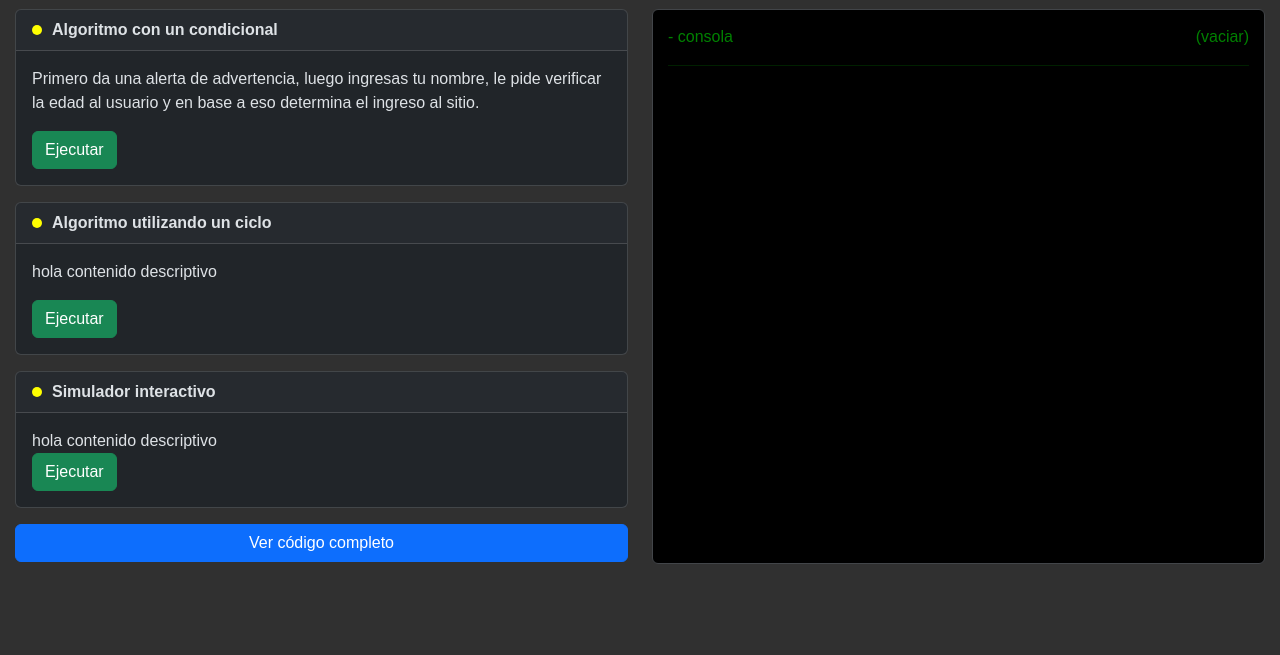
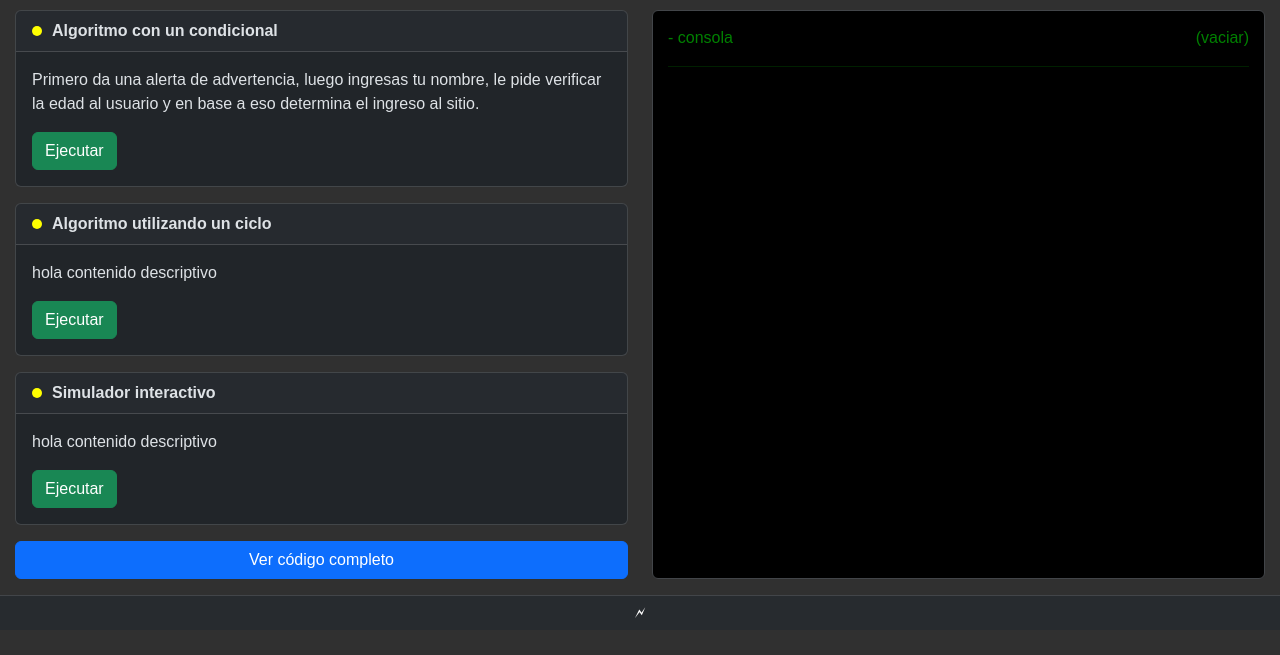
Before and after one commit to forzalau/PreEntrega1-ForzanoJS, a plain HTML site: page index.html in a window 1280 px wide. Shown: the part 67-722 px from the top of the page. Drawn offline with nearby package versions, Linux system fonts and the light colour scheme.

Commit message:
correcciones

```diff
--- a/assets/style.css
+++ b/assets/style.css
@@ -7,6 +7,11 @@
 p {
   padding: 0;
   margin: 0;
+}
+
+a {
+  color: white;
+  text-decoration: none;
 }
 
 .vcenter {
@@ -38,7 +43,7 @@ header .header-img {
 }
 
 main {
-  padding: 15px;
+  padding: 0 15px;
 }
 
 .card-circle {
@@ -53,7 +58,18 @@ main {
 .card-console {
   background-color: black;
   color: green;
-  height: 97.5%;
+  height: 100%;
   padding: 15px;
   border: 1px solid #424549;
 }
+
+footer {
+  background-color: #272b2f;
+  padding: 5px;
+  height: auto;
+  width: 100%;
+  border-top: 1px solid #424549;
+  display: flex;
+  justify-content: center;
+  text-align: center;
+}
--- a/index.html
+++ b/index.html
@@ -3,7 +3,7 @@
   <head>
     <meta charset="UTF-8" />
     <meta name="viewport" content="width=device-width, initial-scale=1.0" />
-    <title>PreEntrega 1 - Forzano</title>
+    <title>PreEntrega1 - Forzano</title>
     <link rel="shortcut icon" href="./assets/favicon.png" type="image/x-icon" />
     <!-- estilo css bootstrap -->
     <link
@@ -15,7 +15,7 @@
     <link rel="stylesheet" type="text/css" href="./assets/style.css" />
   </head>
   <body>
-    <header class="vcenter">
+    <header class="vcenter mb-3">
       <img class="header-img" src="./assets/favicon.png" alt="JavaScript" />
       <p>JavaScript comisión #61560 / PreEntrega 1 - Forzano Lautaro.</p>
     </header>
@@ -58,7 +58,7 @@
               <p>Simulador interactivo</p>
             </div>
             <div class="card-body">
-              <p class="card-text">hola contenido descriptivo</p>
+              <p class="card-text mb-3">hola contenido descriptivo</p>
               <button type="button" class="btn btn-success" id="c3">
                 Ejecutar
               </button>
@@ -73,7 +73,7 @@
             Ver código completo
           </button>
         </div>
-        <div class="col-md-6">
+        <div class="col-md-6 mb-3">
           <div class="card card-console">
             <div class="d-flex justify-content-between">
               <p>- consola</p>
@@ -86,6 +86,13 @@
       </div>
     </main>
 
+    <footer>
+      <!-- mi proyecto final de desarrollo web -->
+      <a href="https://forzalau.github.io/preentrega3-forzano/" target="_blank"
+        >&#128498;</a
+      >
+    </footer>
+
     <!-- archivos js -->
     <script src="./script.js"></script>
   </body>
```
